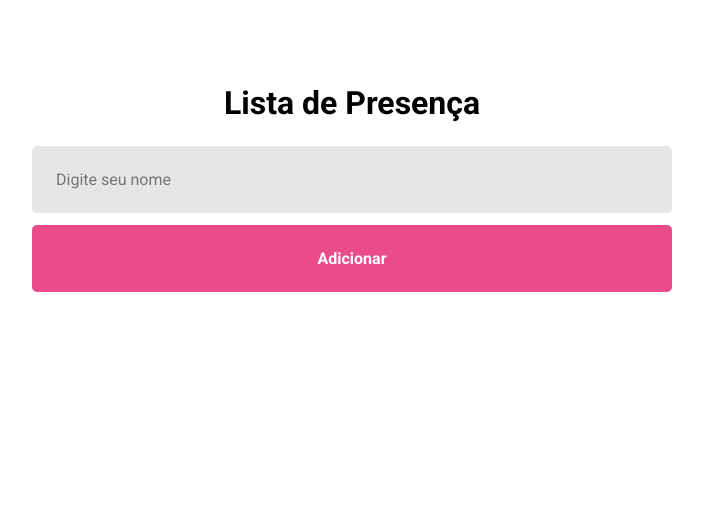
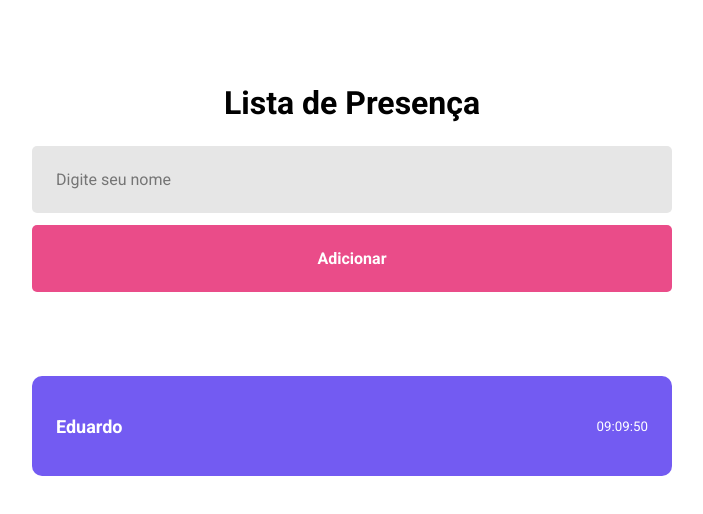
Before and after one commit to Eduardo-Luizz/Fundamentos-React, a React (Vite) app: page / in a window 1280 px wide. Shown: the top 514 px of the page, without its empty margins (288-991 px from the left). Built offline with nearby package versions, Linux system fonts and the light colour scheme.

Commit message:
Criando meu primeiro componente

```diff
--- /dev/null
+++ b/src/components/Card/index.jsx
@@ -0,0 +1,10 @@
+import './style.css';
+
+export function Card() {
+  return (
+    <div className="card">
+      <strong>Eduardo</strong>
+      <small> 09:09:50</small>
+    </div>
+  )
+}
--- /dev/null
+++ b/src/components/Card/style.css
@@ -0,0 +1,16 @@
+.card {
+  height: 100px;
+  width: 50%;
+  background: #735bf2;
+  color: #fff;
+  border-radius: 10px;
+  margin-bottom: 20px;
+  display: flex;
+  align-items: center;
+  justify-content: space-between;
+  padding: 24px;
+}
+
+.card strong {
+  font-size: 18px;
+}
--- a/src/main.jsx
+++ b/src/main.jsx
@@ -1,6 +1,6 @@
 import React from 'react'
 import ReactDOM from 'react-dom/client'
-import Home from './pages/Home'
+import { Home } from './pages/Home'
 import './styles/global.css'
 
 ReactDOM.createRoot(document.getElementById('root')).render(
--- a/src/pages/Home/index.jsx
+++ b/src/pages/Home/index.jsx
@@ -1,13 +1,13 @@
 import './style.css'
+import { Card } from '../../components/card'
 
-function Home() {
+export function Home() {
   return (
     <div className="container">
     <h1>Lista de Presença</h1>
     <input type="text" placeholder="Digite seu nome "/>
     <button type="button">Adicionar</button>
+    <Card />
     </div>
   )
 }
-
-export default Home
```
Also changed, not shown: 1 other file (tests, documents, lock files or other folders).
